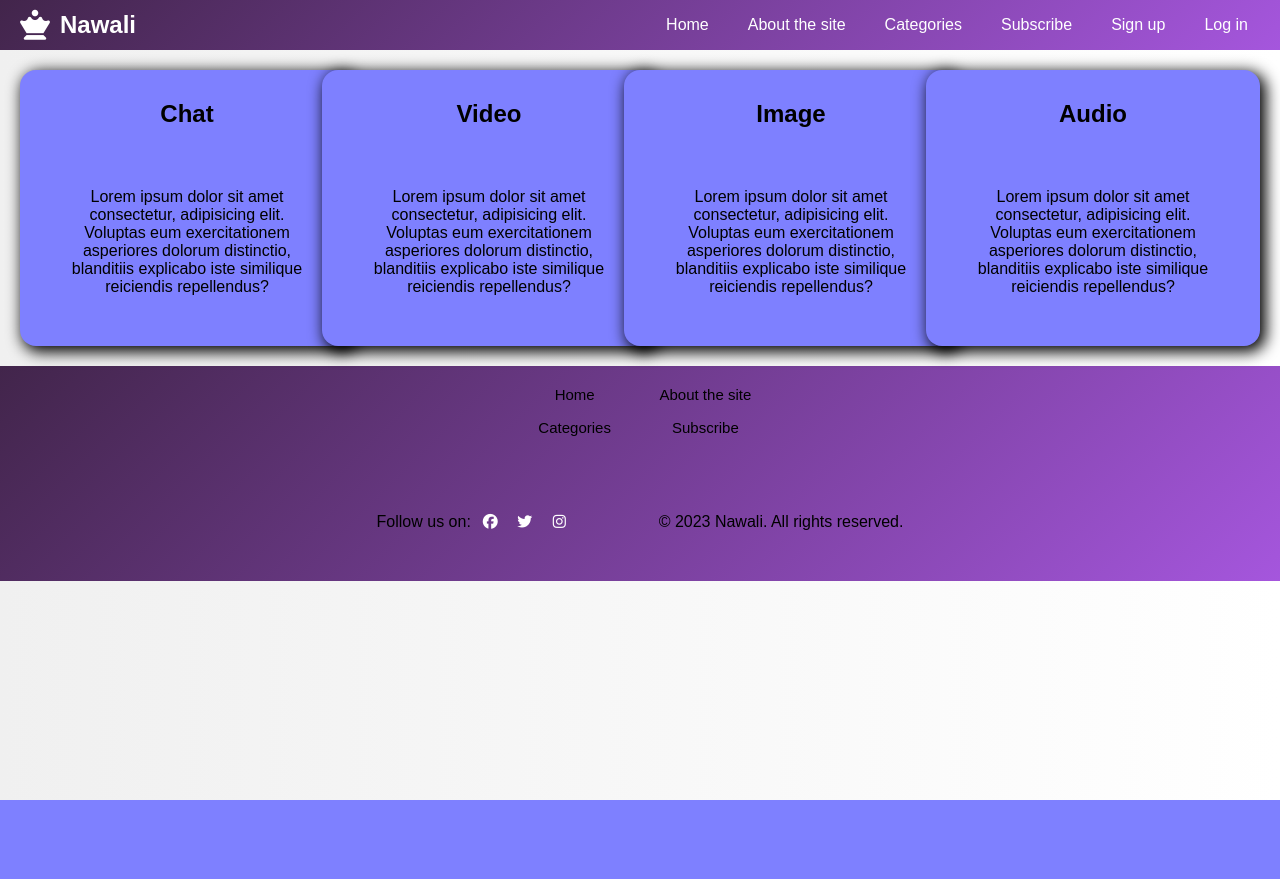
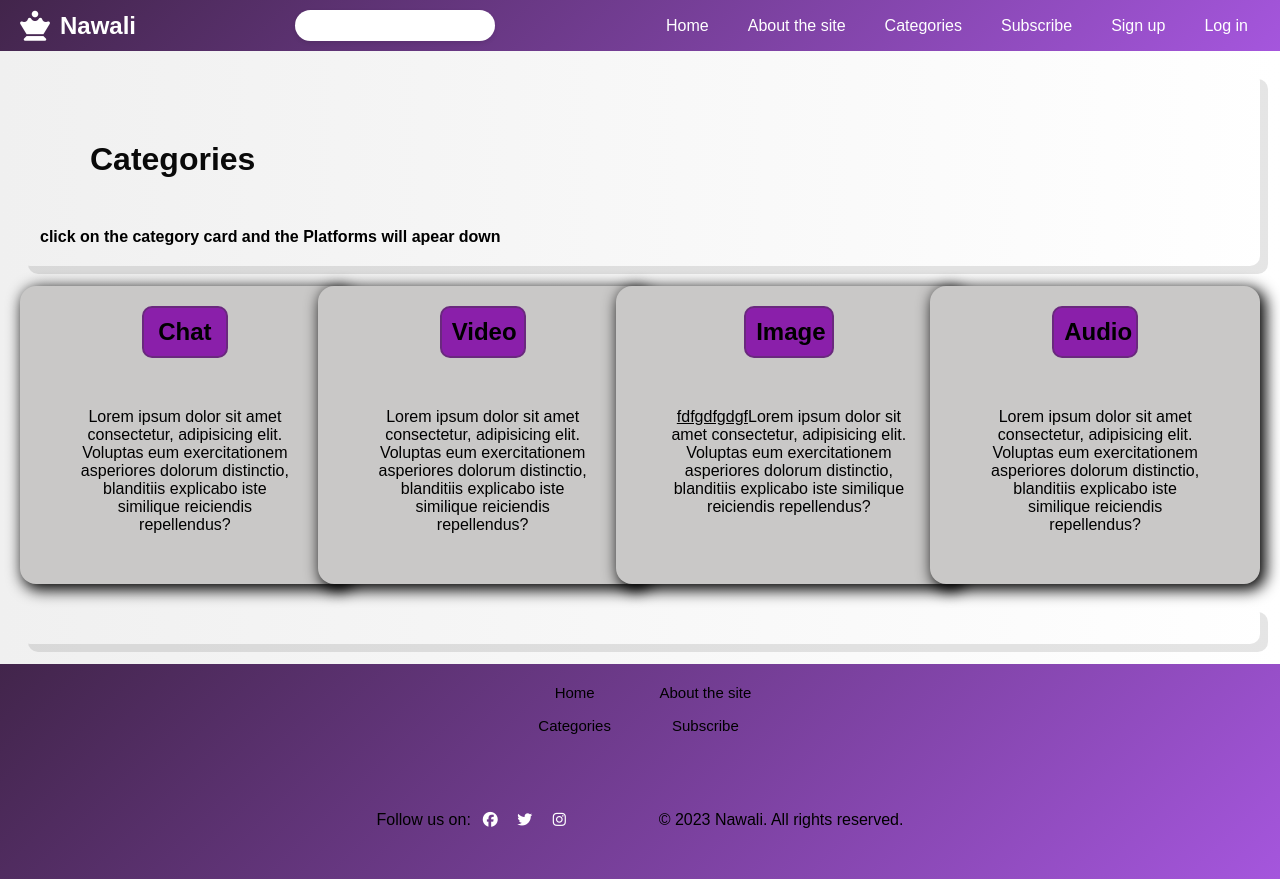
Before and after one commit to Nawali-nassim/AI-platforms, a PHP site: page /category.html in a window 1280 px wide. Before the commit the page ends 800 px from the top, so only its background shows below. Run offline with PHP 8.4, Linux system fonts and the light colour scheme; some libraries are stand-ins or nearby versions.

Commit message:
tenth update on 11/9/2025

```diff
--- a/category.html
+++ b/category.html
@@ -39,6 +39,7 @@
             <i class="fas fa-chess-queen"></i>
             <span>Nawali</span>
         </div>
+        <input type="search" name="searchInput" id="searchInput">
         <nav>
             <button class="menu-toggle" aria-label="Toggle menu">
                 <i class="fas fa-bars"></i>
@@ -53,27 +54,59 @@
             </ul>
         </nav>
     </header>
+    <div class="divs">
+        <h1>Categories</h1>
+        <h4>click on the category card and the Platforms will apear down</h4>
+    </div>
     <div class="cards">
-        <div class="card" onclick="showChat()"><h2>Chat</h2>
-            <p>Lorem ipsum dolor sit amet consectetur, adipisicing elit. Voluptas eum exercitationem asperiores dolorum distinctio, blanditiis explicabo iste similique reiciendis repellendus?</p></div>
-        <div class="card"  onclick="showVideo()"><h2>Video</h2>
-            <p>Lorem ipsum dolor sit amet consectetur, adipisicing elit. Voluptas eum exercitationem asperiores dolorum distinctio, blanditiis explicabo iste similique reiciendis repellendus?</p></div>
-        <div class="card" onclick="showImage()"><h2>Image</h2>
-            <p>Lorem ipsum dolor sit amet consectetur, adipisicing elit. Voluptas eum exercitationem asperiores dolorum distinctio, blanditiis explicabo iste similique reiciendis repellendus?</p></div>
-        <div class="card" onclick="showAudio()"><h2>Audio</h2>
-            <p>Lorem ipsum dolor sit amet consectetur, adipisicing elit. Voluptas eum exercitationem asperiores dolorum distinctio, blanditiis explicabo iste similique reiciendis repellendus?</p></div>
+        <div class="card" onclick="showChat()">
+            <h2>Chat</h2>
+            <p>Lorem ipsum dolor sit amet consectetur, adipisicing elit. Voluptas eum exercitationem asperiores dolorum distinctio, blanditiis explicabo iste similique reiciendis repellendus?</p>
         </div>
+        <div class="card"  onclick="showVideo()">
+            <h2>Video</h2>
+            <p>Lorem ipsum dolor sit amet consectetur, adipisicing elit. Voluptas eum exercitationem asperiores dolorum distinctio, blanditiis explicabo iste similique reiciendis repellendus?</p>
+        </div>
+        <div class="card" onclick="showImage()">
+            <h2>Image</h2>
+            <p><u>fdfgdfgdgf</u>Lorem ipsum dolor sit amet consectetur, adipisicing elit. Voluptas eum exercitationem asperiores dolorum distinctio, blanditiis explicabo iste similique reiciendis repellendus?</p>
+        </div>
+        <div class="card" onclick="showAudio()">
+            <h2>Audio</h2>
+            <p>Lorem ipsum dolor sit amet consectetur, adipisicing elit. Voluptas eum exercitationem asperiores dolorum distinctio, blanditiis explicabo iste similique reiciendis repellendus?</p>
+        </div>
+    </div>
+    <div class="divs">
         <div id="chatp">
-        <p>chattttttttt</p>
+            <h3>Chat Platformss:</h3>
+            <div class="Platform">
+
+            </div>
+            <div class="Platform">chat</div>
+            <div class="Platform">chatgpt</div>
+            <div class="Platform">chat</div>
         </div>
         <div id="videop">
-            <p>videooooooooooooo</p>
+            <h3>Video Platforms:</h3>
+            <div class="Platform">dfdf</div>
+            <div class="Platform">chat</div>
+            <div class="Platform">chat</div>
+            <div class="Platform">chat</div>
         </div>
         <div id="imagep">
-        <p>imageeeeeeeeeeeee</p>
+          <h3>Image Platforms:</h3>
+          <div class="Platform">chat</div>
+            <div class="Platform">chat</div>
+            <div class="Platform">chat</div>
+            <div class="Platform">chat</div>
         </div>
         <div id="audiop">
-        <p>audioooooooooooooooooooddddd</p>
+           <h3>Audio Platforms:</h3>
+           <div class="Platform">chat</div>
+            <div class="Platform">chat</div>
+            <div class="Platform">chat</div>
+            <div class="Platform">chat</div>
+        </div>
     </div>
     <footer>
         <nav >
@@ -93,5 +126,21 @@
             <p>&copy; 2023 Nawali. All rights reserved.</p>
         </div>
     </footer>
+    <script>
+        const sInput= document.getElementById('searchInput');
+        sInput.addEventListener('keyup',function(){
+            let value =sInput.value.toLowerCase();
+            const Platforms= document.querySelectorAll('.Platform');
+            Platforms.forEach(Platform =>{
+                let text = Platform.textContent.toLowerCase();
+                if (text.includes(value)){
+                    Platform.style.display = '';
+                } else {
+                    Platform.style.display = 'none';
+                }
+            });
+
+        });
+    </script>
 </body>
 </html>
--- a/index.css
+++ b/index.css
@@ -115,7 +115,7 @@ div h4{
     min-width: 180px;
     max-width: 100%;
     margin: 20px;
-    box-sizing: border-box;
+    box-sizing: border-box;/* Ensures padding and border are included in the width */
     display: flex;
     flex-direction: column;
     align-items: center;
@@ -136,7 +136,7 @@ div h4{
     margin: 20px;
     padding: 20px;
     border-radius: 10px;
-    box-shadow: 0 2px 8px rgba(0,0,0,0.1);
+    box-shadow:  8px 8px rgba(0,0,0,0.1);
 }
 .fa-bolt ,.fa-palette,.fa-diagram-project, .fa-robot ,.fa-video, .fa-comment,.fa-image,.fa-headphones{
     padding: 10px;
@@ -291,12 +291,22 @@ footer{
     font-weight: bold;
 }
 .card{
-    background-color: #7e80ff;
+    background:rgb(201, 200, 199);
     border-radius: 1em;
-    box-shadow: 4px 4px 15px 2px ;
+    box-shadow: 4px 4px 15px 2px black;
     transition: 0.3s;/* Smooth transition for hover effect */
     padding: 10px;
     text-align: center;
+    color: #000000;
+
+}
+.card h2{
+    background-color: #8a1faa;
+    padding: 10px;
+    width: 20%;
+    margin: 10px auto ;
+    border-radius: 10px;
+    border: #6a297e 2px solid;
 }
 .card:not(:first-child) {
     margin-left:-2rem ;
@@ -304,6 +314,7 @@ footer{
 .cards{
     display: flex;
     margin: 20px;
+    overflow: visible;
 }
 .card:hover,
 .card:not(:last-child):focus-within{
@@ -313,13 +324,21 @@ footer{
  { /* Selects all subsequent sibling cards which has the class card
                 if we use + instead of ~ it will chose only the next card */
     transform: translateX(3rem); /* Move the subsequent cards to the right */
-    background-color: wheat;
 }
 #chatp, #videop, #imagep, #audiop{
     display: none;
 }
 .hide{
     display: none;
+}
+#searchInput {
+    display: block;
+    width: 200px;
+    padding: 8px;
+    border-radius: 20px;
+    border: none;
+    box-shadow: 0 2px 4px rgba(0,0,0,0.1);
+    transition: width 0.3s ease;
 }
 @media (max-width: 780px) {
     .cards{
@@ -335,7 +354,6 @@ footer{
     }
     .card:not(:last-child):hover ~ .card {
         transform: translateY(1rem);
-        background-color: wheat;
     }
     header ul {
         flex-direction: column;
```
Also changed, not shown: favicon.ico (added). Lines whose indentation alone changed are shown as unchanged.
